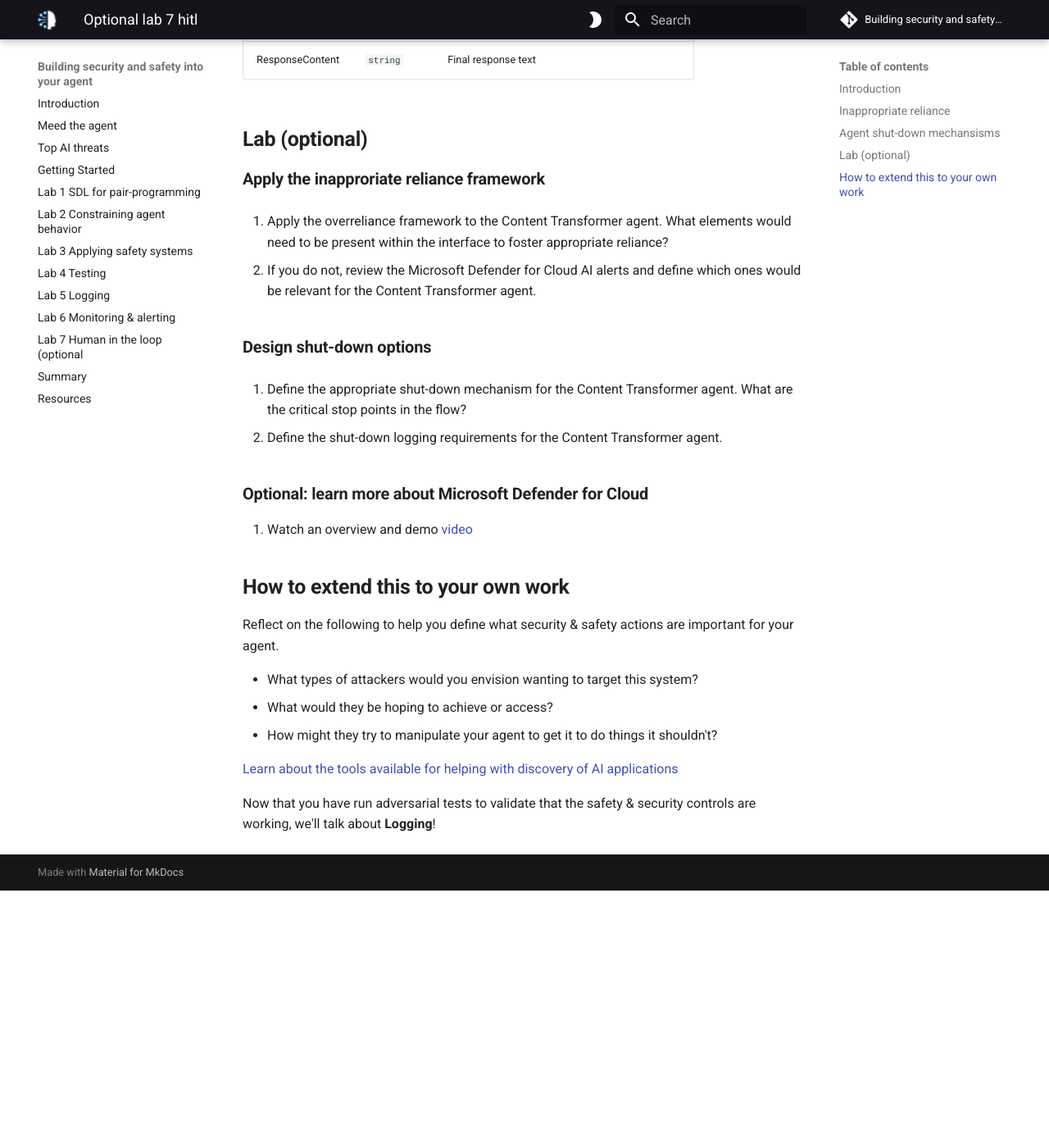
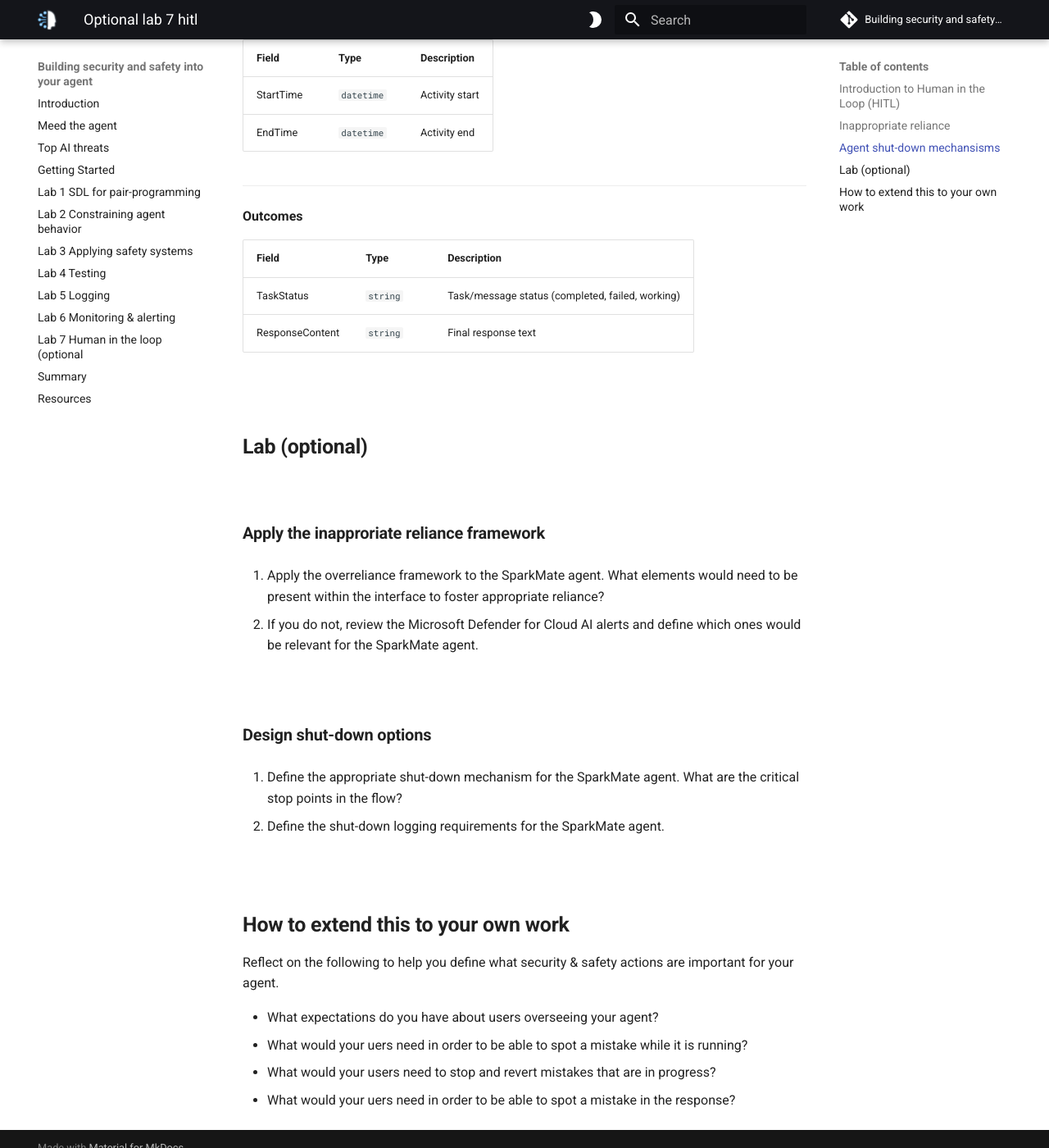
Before and after one commit to Harmonym/security-lab-time-for-agents, an MkDocs documentation site: the page built from docs/docs/optional-lab-7-hitl.md, in a window 1280 px wide and 1400 px high, scrolled down 3655 px. Shown: the whole window at 82% size. Built offline with MkDocs 1.6.1 and Material for MkDocs 9.7.7, drawn with Linux system fonts in a browser that asks for light colours; comment, search, counter and statistics services are not loaded; before the commit the page ends 4741 px from its top, so only the background shows below that; some of the changed text lies outside the part shown.

Commit message:
Introduce HITL concept and update safety mechanisms
Updated the document to introduce Human in the Loop (HITL) concept, emphasizing the importance of user oversight in AI systems and detailing the framework for mitigating inappropriate reliance on AI outputs. Added sections on agent shut-down mechanisms and logging requirements for improved safety and user control.

```diff
--- a/docs/docs/optional-lab-7-hitl.md
+++ b/docs/docs/optional-lab-7-hitl.md
@@ -1,4 +1,4 @@
-## Introduction
+## Introduction to Human in the Loop (HITL)
 
 ### Context - generativeAI makes mistakes
 
@@ -11,12 +11,19 @@
 - it can ommit key information
 - it can form unexpected preferences
 
+<br>
+
+Make sure you are well-versed in the <a href="https://cdn-dynmedia-1.microsoft.com/is/content/microsoftcorp/microsoft/final/en-us/microsoft-brand/documents/Taxonomy-of-Failure-Mode-in-Agentic-AI-Systems-Whitepaper.pdf" target="_blank" rel="noopener noreferrer">novel ways AI mistakes can manifest</a>.
+
+<br>
 
 ### Countering AI mistakes with people-power
 
 There is tooling available to help address some error types (for example, automated checks for groundedness for outputs to ensure they are based upon reliable source data). Some AI system architecture includes additional AI-powered mitigations such as "critic agents" to try to simulate human oversight. However these are also based upon probabalistic capabilities and carry the potential for errors.
 
 To help address this, humans are still often relied upon to oversee and intervene when AI systems err as part the overall safety controls. This is model is generally referred to as **"Human in-the-Loop" (HITL)**. This is an entire area of study and emerging technique development, but within this lab we fill focus on a couple of key areas.
+
+<br>
 
 ## Inappropriate reliance
 
@@ -27,13 +34,17 @@
 - **inability to effectively verify the AI output** many AI systems are designed more for efficient completion of work than with humans needing to oversee and cross-check the system's work in mind.
 - **speed and scale of automated AI workflows** with the increased ability for autonomous agents to complete complext workflows quickly at scale, it is even more difficult, if not impossible, for humans to check all of the work for errors.
 
-[Learn more about inapproprate reliance on AI](https://www.microsoft.com/en-us/research/publication/overreliance-on-ai-literature-review/){:target="_blank"}
+<a href="https://www.microsoft.com/en-us/research/publication/overreliance-on-ai-literature-review/" target="_blank" rel="noopener noreferrer">Learn more about inapproprate reliance on AI</a>
 
 With these factors in mind, and with acknowledgment that inappriprate reliance is not a solved problem, delivering interfaces that provide users with the ability to understand what the system did, why it took the actions it did, to verify that the outputs are grounded (based upon reliable data sources), and they have a mechanism to reject/correct it is critical to establishing appropriate reliance.
+
+<br>
 
 ### User Experience (UX) overrelaince identification and framework
 
 Microsoft UX for AI researchers and experts have developed a framework understanding the inappropriate reliance potential and impact for your specific AI system and learning how to better establish appropriate reliance by users.
+
+<br>
 
 **Understanding the inappropriate reliance potential and impact** centers around defining:
 - the types of mistakes your AI system could potentially make
@@ -45,8 +56,9 @@
 - signal to users when to verify
 - facilitate verification
 
-[Use the overreliance framework in your interaction designs](https://learn.microsoft.com/en-us/ai/playbook/technology-guidance/overreliance-on-ai/overreliance-on-ai) {:target="_blank"}
+<a href="https://learn.microsoft.com/en-us/ai/playbook/technology-guidance/overreliance-on-ai/overreliance-on-ai" target="_blank" rel="noopener noreferrer">Use the overreliance framework in your interaction designs</a>
 
+<br>
 
 ## Agent shut-down mechansisms
 
@@ -57,6 +69,8 @@
 - system-level shutdown mechanisms are implemented (orchestration layer, tool hand-off, and sytem logic enforcement)
 - "stop" controls are embedded in the UX
 - shut-down events are logged
+
+<br>
 
 ### Reference shut-down event logging schema**
 
@@ -113,39 +127,33 @@
 | TaskStatus       | `string` | Task/message status (completed, failed, working) |
 | ResponseContent  | `string` | Final response text                |
 
-
+<br>
 
 ## Lab (optional)
 
+<br>
+
 ### Apply the inapproriate reliance framework
 
-1. Apply the overreliance framework to the Content Transformer agent. What elements would need to be present within the interface to foster appropriate reliance?
+1. Apply the overreliance framework to the SparkMate agent. What elements would need to be present within the interface to foster appropriate reliance?
 
-2. If you do not, review the Microsoft Defender for Cloud AI alerts and define which ones would be relevant for the Content Transformer agent.
+2. If you do not, review the Microsoft Defender for Cloud AI alerts and define which ones would be relevant for the SparkMate agent.
+
+<br>
 
 ### Design shut-down options
 
-3. Define the appropriate shut-down mechanism for the Content Transformer agent. What are the critical stop points in the flow?
+3. Define the appropriate shut-down mechanism for the SparkMate agent. What are the critical stop points in the flow?
 
-4. Define the shut-down logging requirements for the Content Transformer agent.
+4. Define the shut-down logging requirements for the SparkMate agent.
 
-
-
-
-### Optional: learn more about Microsoft Defender for Cloud
-
-3. Watch an overview and demo [video](https://www.youtube.com/live/qHi27tD73pI?feature=shared){:target="_blank"}
-
+<br>
 
 ## How to extend this to your own work
 
 Reflect on the following to help you define what security & safety actions are important for your agent.
 
-- What types of attackers would you envision wanting to target this system?
-- What would they be hoping to achieve or access?
-- How might they try to manipulate your agent to get it to do things it shouldn't?
-
-[Learn about the tools available for helping with discovery of AI applications](https://learn.microsoft.com/en-us/security/security-for-ai/discover){:target="_blank"}
-
-
-Now that you have run adversarial tests to validate that the safety & security controls are working, we'll talk about **Logging**!
+- What expectations do you have about users overseeing your agent?
+- What would your uers need in order to be able to spot a mistake while it is running?
+- What would your users need to stop and revert mistakes that are in progress?
+- What would your uers need in order to be able to spot a mistake in the response?
```
